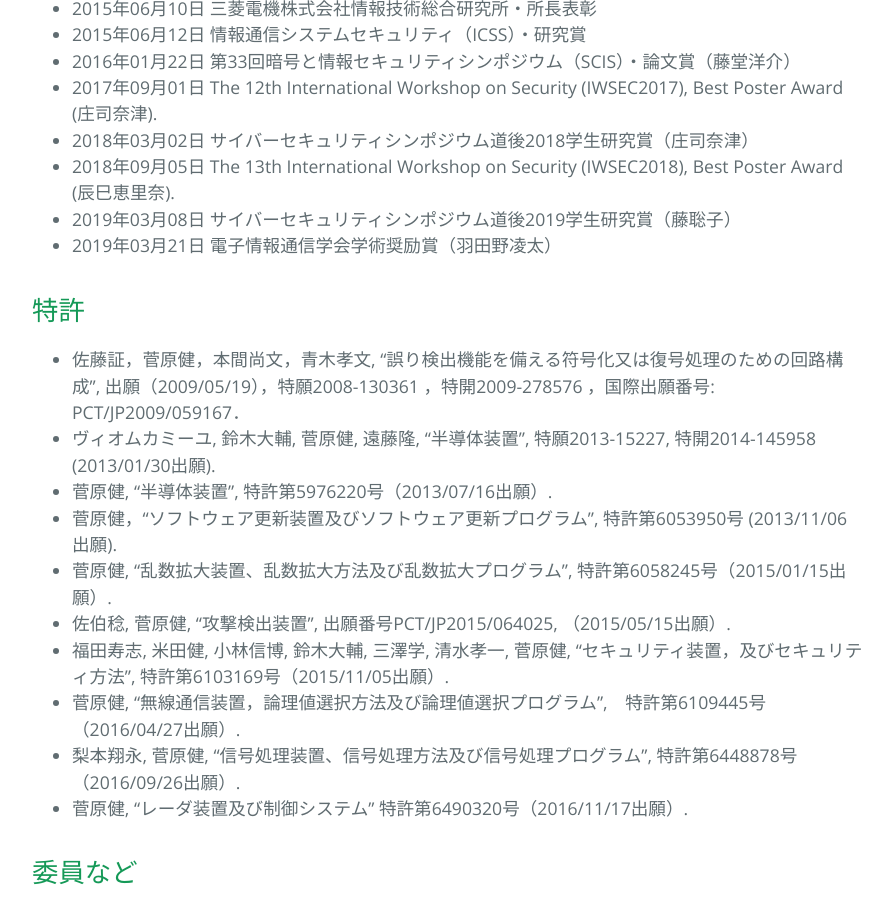
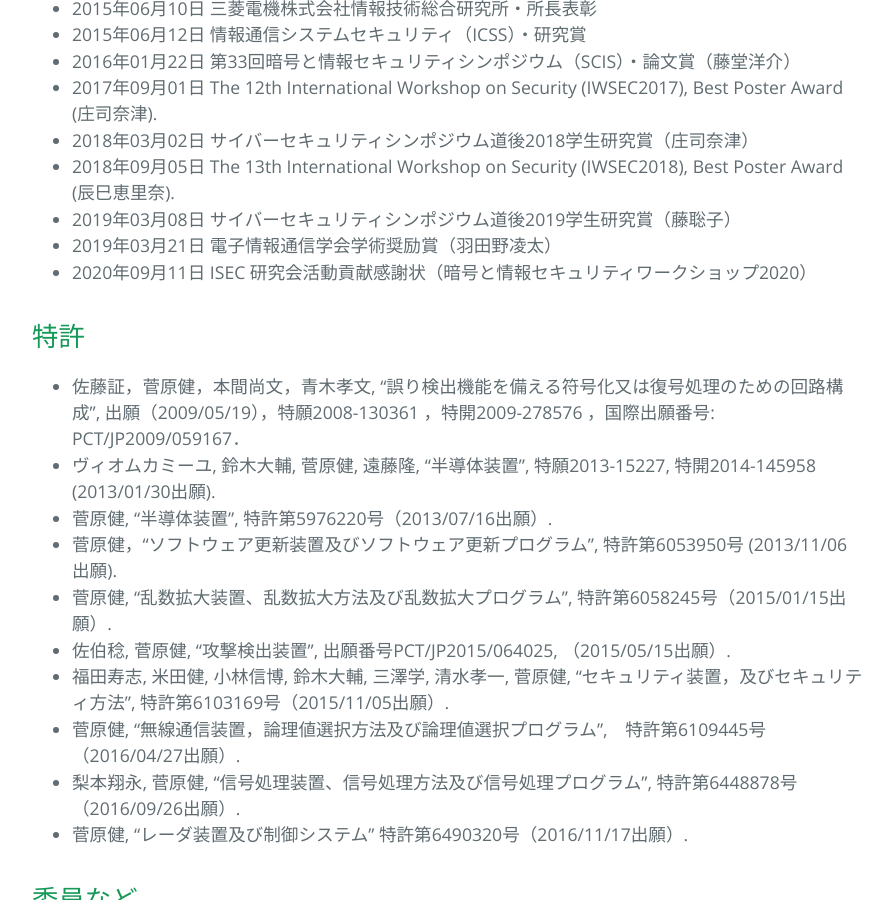
Before and after one commit to sugawara-bbbb/weblab, a Jekyll site: the page built from _member/sugawara.md, in a window 1280 px wide and 900 px high, scrolled down 1963 px. Shown: the whole window, without its empty margins (192-1084 px from the left). Built offline with Jekyll 4.4.1, drawn with Linux system fonts in a browser that asks for light colours.

Commit message:
publication

```diff
--- a/_member/sugawara.md
+++ b/_member/sugawara.md
@@ -53,7 +53,7 @@ email: sugawara
 - 2018年09月05日 The 13th International Workshop on Security (IWSEC2018), Best Poster Award (辰巳恵里奈).
 - 2019年03月08日 サイバーセキュリティシンポジウム道後2019学生研究賞（藤聡子）
 - 2019年03月21日 電子情報通信学会学術奨励賞（羽田野凌太）
-
+- 2020年09月11日 ISEC 研究会活動貢献感謝状（暗号と情報セキュリティワークショップ2020）
 
 ## 特許
 
```
Also changed, not shown: index.md (+1 -0 lines).
